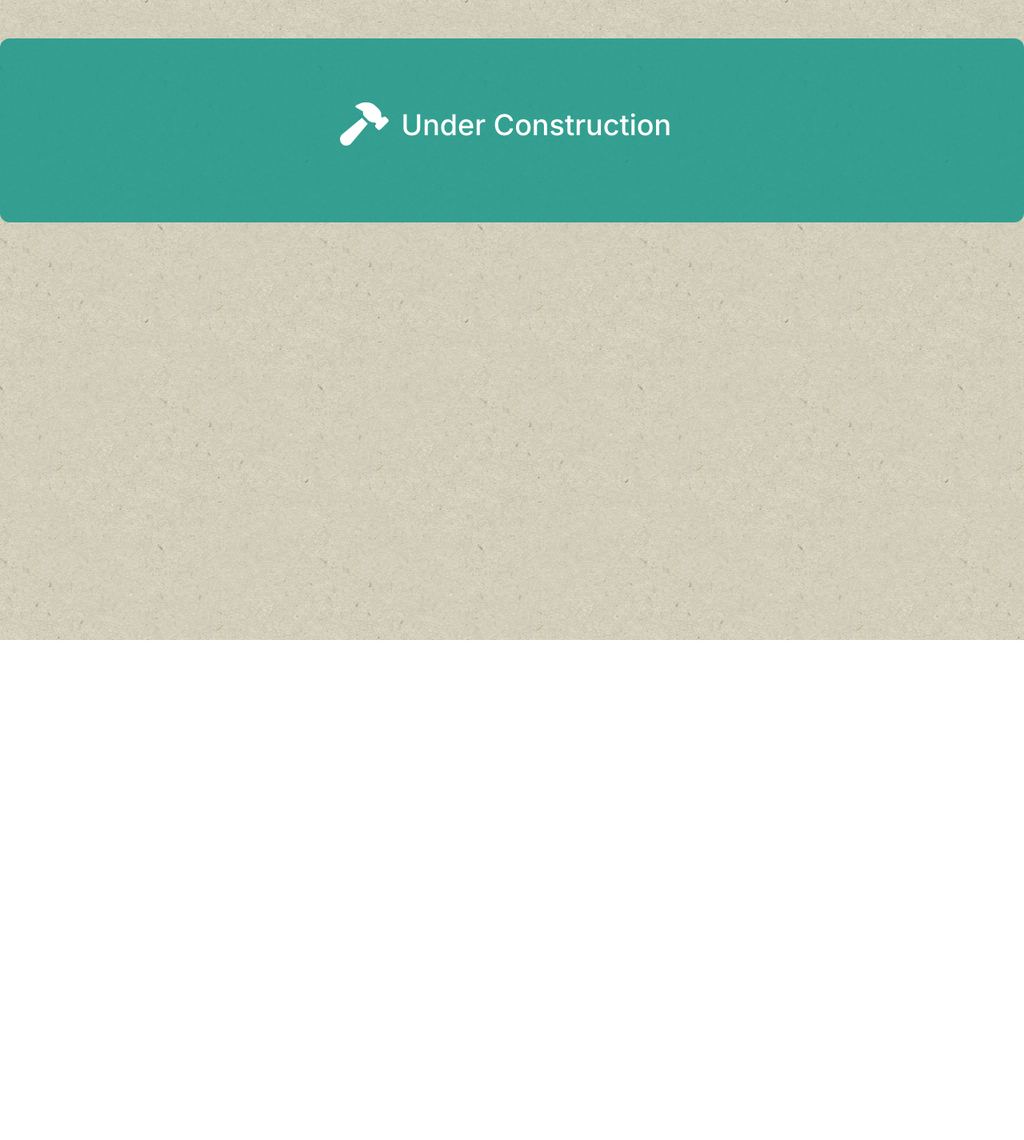
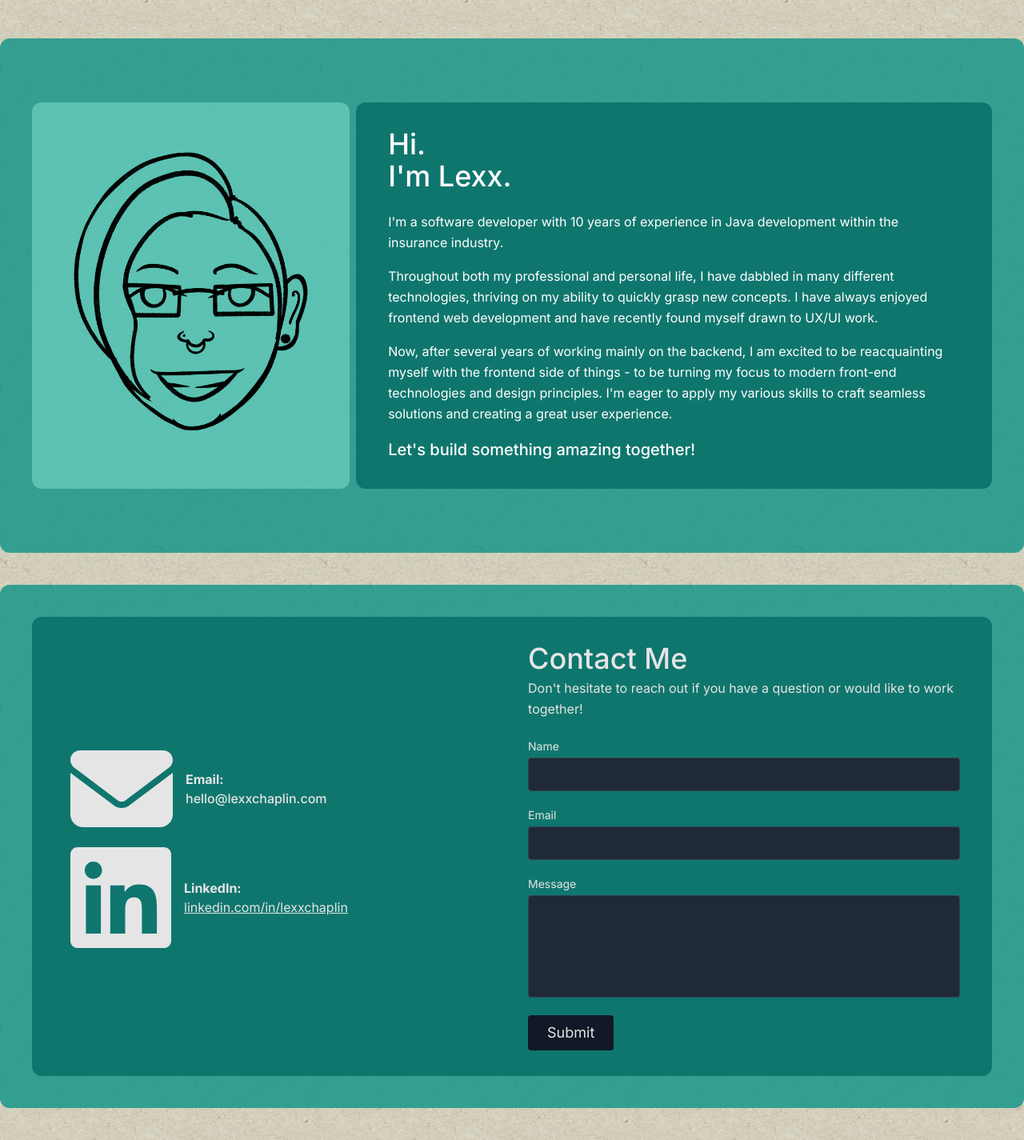
Before and after one commit to LexxButOnline/portfolio, a Next.js app: page / in a window 1280 px wide. Shown: the whole page at 80% size. Before the commit the page ends 800 px from the top, so only its background shows below. Built offline with nearby package versions, Linux system fonts and the light colour scheme.

Commit message:
Add about and contact

```diff
--- a/src/app/globals.css
+++ b/src/app/globals.css
@@ -1,3 +1,7 @@
 @tailwind base;
 @tailwind components;
 @tailwind utilities;
+
+a {
+    @apply underline hover:text-teal-950
+ }
--- a/src/app/page.js
+++ b/src/app/page.js
@@ -1,11 +1,14 @@
 import React from "react";
-import Construction from "@/components/Construction";
+import About from "@/components/About";
+import Contact from "@/components/Contact";
+
 
 
 export default function Page() {
   return (
-    <main className="text-teal-950 pt-12 bg-[#d9d5c0] bg-background-main bg-repeat body-font min-h-screen">
-      < Construction />
+    <main className="text-teal-950 pt-12 bg-[#d9d5c0] bg-background-main bg-repeat body-font pb-10 min-h-screen">
+      < About />
+      < Contact />
     </main >
   );
 }
--- a/src/components/About.js
+++ b/src/components/About.js
@@ -4,24 +4,36 @@ import React from "react";
 export default function About() {
     return (
         <section id="about">
-            <div className="container mx-auto flex px-10 py-20 md:flex-row flex-col items-center gap-2 bg-opacity-80 bg-teal-600 rounded-xl">
-                <div className="basis-1/3">
+            <div className="container mx-auto flex px-10 py-20 md:flex-row flex-col gap-2 bg-opacity-80 bg-teal-600 rounded-xl">
+                <div className="basis-1/3 bg-teal-200 bg-opacity-40 rounded-xl">
                     <img
-                        className="object-cover object-center rounded"
+                        className="object-cover object-center scale-75"
                         alt="hero"
-                        src="./coding.svg"
+                        src="./lexxtoon.png"
                     />
                 </div>
-                <div className="basis-2/3 bg-teal-700">
-                    <h1 className="title-font sm:text-4xl text-3xl mb-4 font-medium text-white">
-                        Hewwo.
-                        <br className="hidden lg:inline-block" />Dis Lexx.
-                    </h1>
-                    <p className="mb-8 leading-relaxed">
-                        Lorem ipsum dolor sit amet, consectetur adipisicing elit. Qui
-                        laborum quasi, incidunt dolore iste nostrum cupiditate voluptas?
-                        Laborum, voluptas natus?
-                    </p>
+                <div className="basis-2/3 bg-teal-700 text-white rounded-xl py-8 px-10 flex">
+                    <div className="m-auto">
+                        <h1 className="title-font sm:text-4xl text-3xl mb-6 font-medium">
+                            Hi.
+                            <br />I'm Lexx.
+                        </h1>
+                        <p className="mb-4 leading-relaxed">
+                            I'm a software developer with 10 years of experience in Java development within the insurance industry.
+                        </p >
+                        <p className="mb-4 leading-relaxed">
+                            Throughout both my professional and personal life, I have dabbled in many different technologies, thriving on my ability to quickly grasp new concepts.
+                            I have always enjoyed frontend web development and have recently found myself drawn to UX/UI work.
+                        </p>
+                        <p className="mb-4 leading-relaxed">
+                            Now, after several years of working mainly on the backend, I am excited to be reacquainting myself with the frontend side of things - to be turning my focus to modern front-end technologies and design principles.
+                            I'm eager to apply my various skills to craft seamless solutions and creating a great user experience.
+                        </p>
+
+                        <p className="font-medium text-xl leading-relaxed">
+                            Let's build something amazing together!
+                        </p>
+                    </div>
                 </div>
             </div>
         </section>
--- a/src/components/Construction.js
+++ /dev/null
@@ -1,18 +0,0 @@
-import React from "react";
-import { FontAwesomeIcon } from '@fortawesome/react-fontawesome';
-import { faHammer } from '@fortawesome/free-solid-svg-icons';
-import "@fortawesome/fontawesome-svg-core/styles.css";
-
-export default function Construction() {
-    return (
-        <section id="about">
-            <div className="container mx-auto flex px-10 py-20 md:flex-row flex-col items-center gap-2 bg-opacity-80 bg-teal-600 rounded-xl">
-
-                <div className="title-font sm:text-4xl text-3xl mb-4 font-medium text-white text-center basis-full">
-                    <FontAwesomeIcon icon={faHammer} size="xl" style={{ color: "#ffffff", }} />
-                    <span className="p-4">Under Construction</span>
-                </div>
-            </div>
-        </section>
-    )
-}
--- /dev/null
+++ b/src/components/Contact.js
@@ -0,0 +1,118 @@
+'use client'
+import React from "react";
+import { FontAwesomeIcon } from '@fortawesome/react-fontawesome';
+import { faLinkedin } from '@fortawesome/free-brands-svg-icons';
+import { faEnvelope } from '@fortawesome/free-solid-svg-icons';
+import "@fortawesome/fontawesome-svg-core/styles.css";
+
+export default function Contact() {
+    const [name, setName] = React.useState("");
+    const [email, setEmail] = React.useState("");
+    const [message, setMessage] = React.useState("");
+
+    function encode(data) {
+        return Object.keys(data)
+            .map(
+                (key) => encodeURIComponent(key) + "=" + encodeURIComponent(data[key])
+            )
+            .join("&");
+    }
+
+    function handleSubmit(e) {
+        e.preventDefault();
+        fetch("/", {
+            method: "POST",
+            headers: { "Content-Type": "application/x-www-form-urlencoded" },
+            body: encode({ "form-name": "contact", name, email, message }),
+        })
+            .then(() => alert("Message sent!"))
+            .catch((error) => alert(error));
+    }
+
+    return (
+        <section id="contact" className="relative">
+            <div className="container mx-auto mt-10 p-10  bg-opacity-80 bg-teal-600 rounded-xl">
+                <div className="bg-teal-700 text-neutral-200 rounded-xl flex p-6 md:flex-row flex-col gap-2">
+
+                    <div className="basis-1/2  p-6 place-content-center">
+                        <div className="flex">
+                            <div>
+                                <FontAwesomeIcon icon={faEnvelope} size="8x" />
+                            </div>
+                            <div className="content-center px-4">
+                                <span className="font-bold">Email:</span> <br />
+                                <span className="font-medium">hello@lexxchaplin.com</span>
+                            </div>
+                        </div>
+                        <div className="flex">
+                            <div>
+                                <FontAwesomeIcon icon={faLinkedin} size="9x" />
+                            </div>
+                            <div className="content-center px-4">
+                                <span className="font-bold">LinkedIn:</span> <br />
+                                <a href="https://www.linkedin.com/in/lexxchaplin/" >linkedin.com/in/lexxchaplin</a>
+                            </div>
+                        </div>
+                    </div>
+
+                    <form
+                        netlify
+                        name="contact"
+                        onSubmit={handleSubmit}
+                        className="basis-1/2 px-4 py-2">
+                        <h2 className=" sm:text-4xl text-3xl mb-1 font-medium title-font">
+                            Contact Me
+                        </h2>
+                        <p className="leading-relaxed mb-5">
+                            Don't hesitate to reach out if you have a question or would like to work together!
+                        </p>
+                        <div className="relative mb-4">
+                            <label htmlFor="name" className="leading-7 text-sm ">
+                                Name
+                            </label>
+                            <input
+                                type="text"
+                                id="name"
+                                name="name"
+                                className="w-full bg-gray-800 rounded border border-gray-700 focus:border-emerald-500 focus:ring-2 focus:ring-emerald-900 text-base outline-none text-gray-100 py-1 px-3 leading-8 transition-colors duration-200 ease-in-out"
+                                onChange={(e) => setName(e.target.value)}
+                            />
+                        </div>
+                        <div className="relative mb-4">
+                            <label htmlFor="email" className="leading-7 text-sm ">
+                                Email
+                            </label>
+                            <input
+                                type="email"
+                                id="email"
+                                name="email"
+                                className="w-full bg-gray-800 rounded border border-gray-700 focus:border-emerald-500 focus:ring-2 focus:ring-emerald-900 text-base outline-none text-gray-100 py-1 px-3 leading-8 transition-colors duration-200 ease-in-out"
+                                onChange={(e) => setEmail(e.target.value)}
+                            />
+                        </div>
+                        <div className="relative mb-4">
+                            <label
+                                htmlFor="message"
+                                className="leading-7 text-sm ">
+                                Message
+                            </label>
+                            <textarea
+                                id="message"
+                                name="message"
+                                className="w-full bg-gray-800 rounded border border-gray-700 focus:border-emerald-500 focus:ring-2 focus:ring-emerald-900 h-32 text-base outline-none text-gray-100 py-1 px-3 resize-none leading-6 transition-colors duration-200 ease-in-out"
+                                onChange={(e) => setMessage(e.target.value)}
+                            />
+                        </div>
+                        <button
+                            type="submit"
+                            className="text-neutral-200 bg-gray-900 py-2 px-6 focus:outline-none hover:bg-teal-950 rounded text-lg">
+                            Submit
+                        </button>
+                    </form>
+
+                </div>
+
+            </div>
+        </section>
+    );
+}
```
Also changed, not shown: public/form.html (added, +20 -0 lines), public/lexxtoon.png (added).
